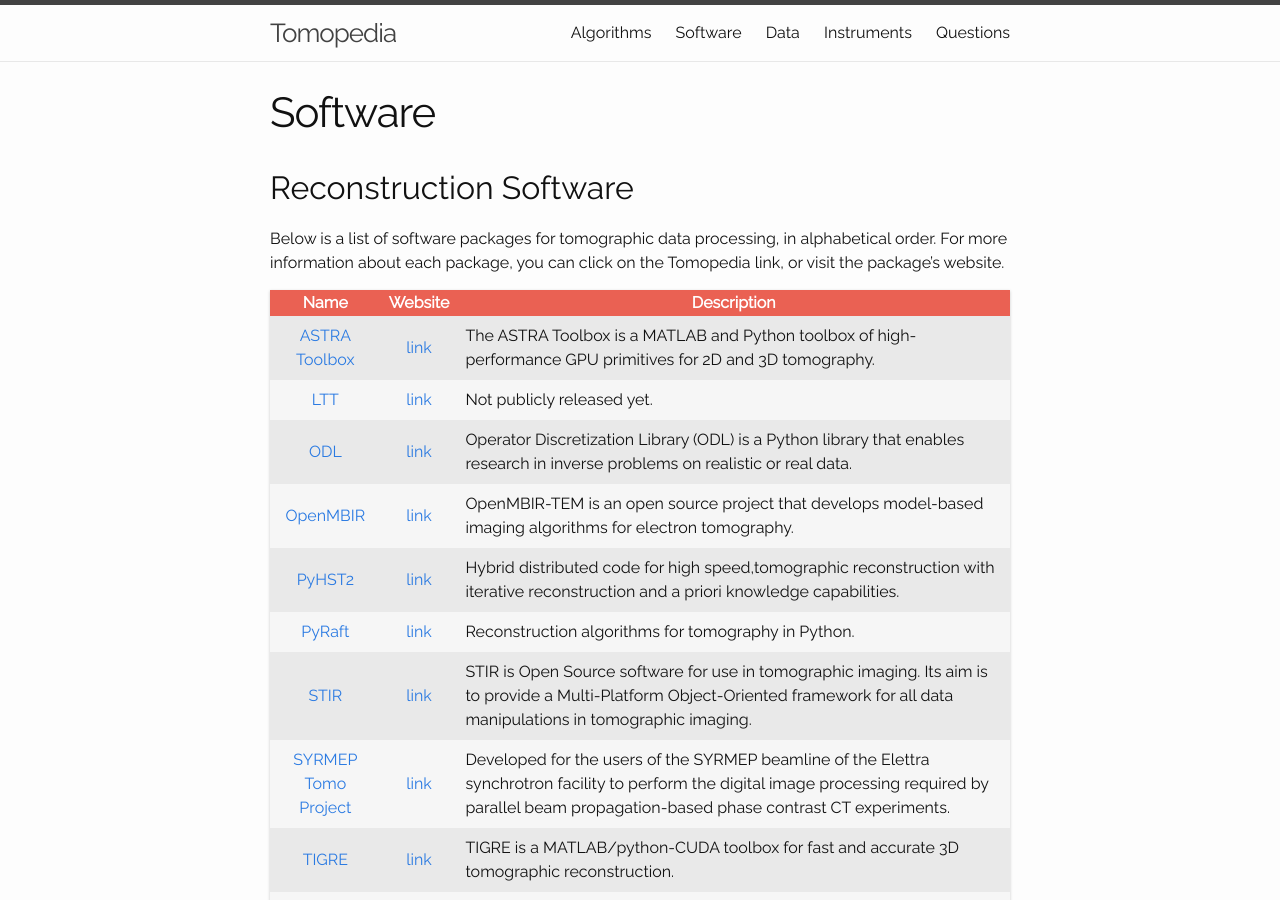
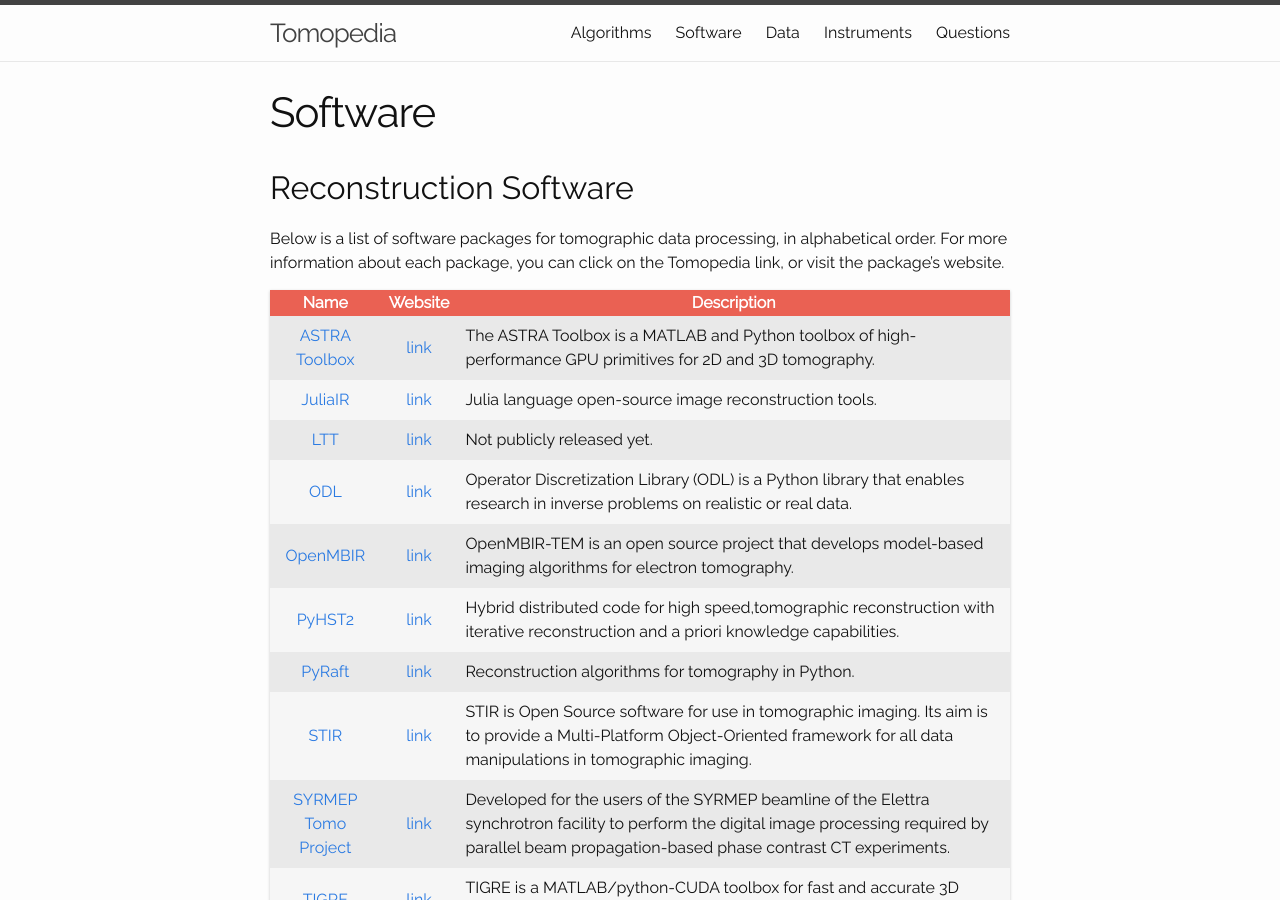
Before and after one commit to tomopedia/tomopedia.github.io, a Jekyll site: the page built from main_pages/40_software.md, in a window 1280 px wide and 900 px high. Built offline with Jekyll 4.4.1, drawn with Linux system fonts in a browser that asks for light colours.

Commit message:
add link to table

```diff
--- a/main_pages/40_software.md
+++ b/main_pages/40_software.md
@@ -18,6 +18,7 @@ the Tomopedia link, or visit the package's website.
 |                   Name                    |                        Website                                            | Description                                                                                                                                                                                           |
 |:-----------------------------------------:|:-------------------------------------------------------------------------:|-------------------------------------------------------------------------------------------------------------------------------------------------------------------------------------------------------|
 | [ASTRA Toolbox](/software/astra/)         |  [link](http://www.astra-toolbox.com/)                                    | The ASTRA Toolbox is a MATLAB and Python toolbox of high-performance GPU primitives for 2D and 3D tomography.                                                                                         |
+| [JuliaIR](/software/juliair)              |  [link](https://github.com/JuliaImageRecon)                               | Julia language open-source image reconstruction tools.                                                                                                                                                |
 | [LTT](/software/ltt)                      |  [link](https://nci.llnl.gov/content/assets/docs/ChampleyALSmeeting.pdf)  | Not publicly released yet.                                                                                                                                                                            |
 | [ODL](/software/odl)                      |  [link](https://github.com/odlgroup/odl)                                  | Operator Discretization Library (ODL) is a Python library that enables research in inverse problems on realistic or real data.                                                                        |
 | [OpenMBIR](/software/openmbir/)           |  [link](https://github.com/OpenMBIR/OpenMBIR-TEM)                         | OpenMBIR-TEM is an open source project that develops model-based imaging algorithms for electron tomography.
```
